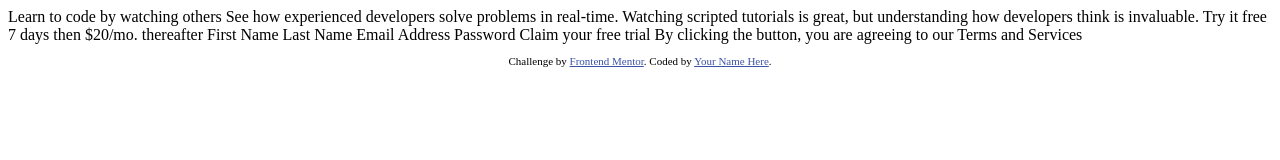
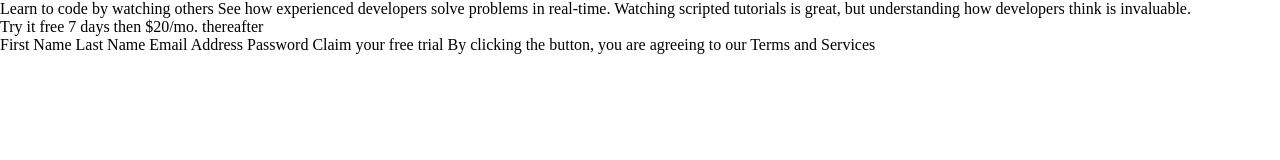
Before and after one commit to Sanjeet-dev/Intro-component-with-Signup-form, a plain HTML site: page index.html in a window 1280 px wide. Drawn offline with Linux system fonts and the light colour scheme.

Commit message:
created block part

```diff
--- a/index.html
+++ b/index.html
@@ -9,19 +9,28 @@
   <title>Frontend Mentor | Intro component with sign up form</title>
 
   <!-- Feel free to remove these styles or customise in your own stylesheet 👍 -->
-  <style>
-    .attribution { font-size: 11px; text-align: center; }
-    .attribution a { color: hsl(228, 45%, 44%); }
-  </style>
+  <link rel="stylesheet" type="text/css" href="./style.css">
 </head>
 <body>
+  <div class="container">
+
+    <div class="main-container">
+
+    <div class="text-part">
 
   Learn to code by watching others
 
   See how experienced developers solve problems in real-time. Watching scripted tutorials is great,
   but understanding how developers think is invaluable.
 
+  </div>
+  <div class="form-submit">
+  <div class="advertise">
+
   Try it free 7 days then $20/mo. thereafter
+  </div>
+
+  <div class="form">
 
   First Name
   Last Name
@@ -31,12 +40,10 @@
   Claim your free trial
 
   By clicking the button, you are agreeing to our Terms and Services
+  </div>
+  </div>
+  </div>
 
-  <footer>
-    <p class="attribution">
-      Challenge by <a href="https://www.frontendmentor.io?ref=challenge" target="_blank">Frontend Mentor</a>.
-      Coded by <a href="#">Your Name Here</a>.
-    </p>
-  </footer>
+  </div>
 </body>
 </html>
--- /dev/null
+++ b/style.css
@@ -0,0 +1,33 @@
+:root{
+    /* ## Colors */
+
+/* ### Primary */
+
+--Red: hsl(0, 100%, 74%)
+--Green: hsl(154, 59%, 51%)
+
+/* ### Accent */
+
+--Blue: hsl(248, 32%, 49%);
+
+/* ### Neutral */
+
+--Dark-Blue: hsl(249, 10%, 26%) ;
+--Grayish-Blue: hsl(246, 25%, 77%);
+
+/* ## Typography
+
+### Body Copy
+
+- Font size: 16px
+
+### Font */
+
+/* - Family: [Poppins](https://fonts.google.com/specimen/Poppins)
+- Weights: 400, 500, 600, 700 */
+}
+*{
+    margin:0px;
+    padding:0px;
+    box-sizing:border-box;
+}
```
